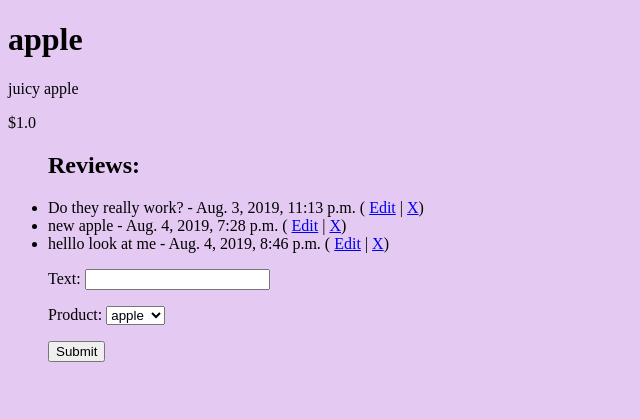
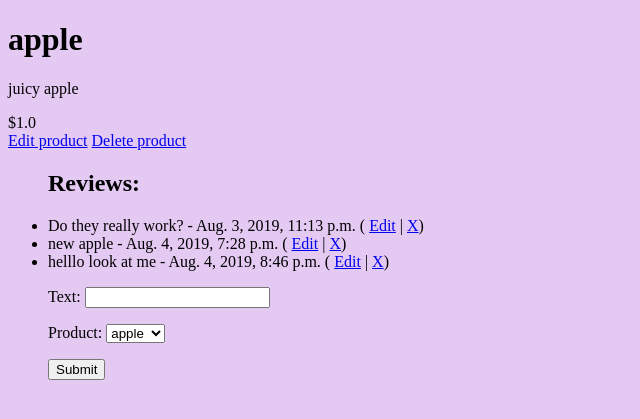
Before and after one commit to jaybenaim/wdi-rainforest, a Django app: page /product/2/show in a window 1280 px wide. Shown: the part 26-445 px from the top of the page, without its empty margins (0-640 px from the left). Run offline with Django 3.2, Linux system fonts and the light colour scheme; data comes from the database, SQL or seed files in the repository; both versions use the stored data as it was after the commit.

Commit message:
edit and delete product work

```diff
--- a/rainforest/static/css/style.css
+++ b/rainforest/static/css/style.css
@@ -8,3 +8,10 @@ body {
     width: 100%;
     text-align: center;
 }
+.product-index {
+    display: flex;
+    justify-content: center;
+}
+.product-index a {
+    text-decoration: none;
+}
--- a/rainforest/templates/show_product.html
+++ b/rainforest/templates/show_product.html
@@ -10,6 +10,11 @@
     <h1>{{product.name}}</h1>
     <p> {{product.description}}</p>
     <span>${{product.price}}</span>
+    <div class='edit-delete-product'>
+        <a href="{% url 'edit_product' product.id %}">Edit product</a>
+        <a href="{% url 'delete_product' product.id %}">Delete product</a>
+
+    </div>
 </div>
 <ul>
     <h2> Reviews: </h2>
--- a/rainforest/urls.py
+++ b/rainforest/urls.py
@@ -25,9 +25,10 @@ urlpatterns = [
     path('product/<int:id>/show', product_show, name='product_show'),
     path('product/new', product_new, name='product_form'),
     path('product/create', product_create, name='product_create'),
+    path('product/<int:id>/edit', edit_product, name='edit_product'),
+    path('product/<int:id>/delete', delete_product, name='delete_product'),
     path('review/create', review_create, name='review_create'),
     path('review/<int:id>/delete', delete_review, name='delete_review'),
     path('review/<int:id>/edit', edit_review, name='edit_review'),
     path('review/<int:id>/update', update_review, name='update_review'),
-
 ]
--- a/rainforest/views.py
+++ b/rainforest/views.py
@@ -49,6 +49,21 @@ def product_create(request):
 
     return HttpResponseRedirect('/')
 
+def edit_product(request, id):
+    product = Product.objects.get(pk=id)
+    if request.method == 'GET':
+        form = ProductForm(instance=product)
+        context = { 'form': form, 'product': product }
+        return render(request, 'edit_product.html', context)
+    elif request.method == 'POST':
+        form = ProductForm(instance=product)
+        updated_product = form.save()
+        return redirect(reverse('show_product', args=[product.id]))
+
+def delete_product(request, id):
+    product = Product.objects.get(pk=id)
+    product.delete()
+    return redirect('/')
 
 def review_create(request):
     review = ReviewForm(request.POST)
```
Also changed, not shown: rainforest/templates/edit_product.html (added, +7 -0 lines), rainforest/templates/index.html (+7 -5 lines), db.sqlite3, rainforest/templates/review_edit_form.html (line endings or trailing spaces), 1 other file.
